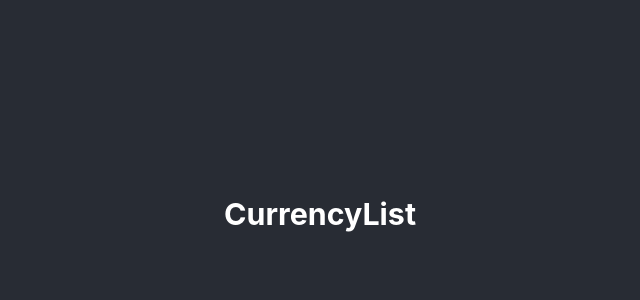
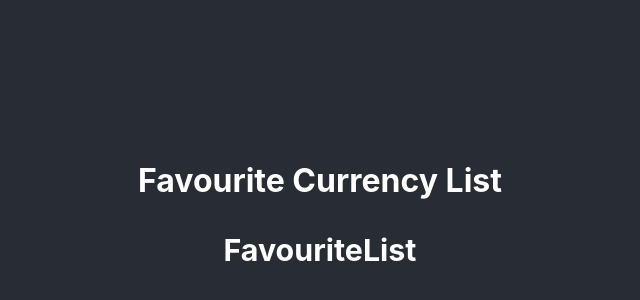
Before and after one commit to Vimalraveendra/Favourite-CurrencyList, a React (Create React App) app: page / in a window 1280 px wide. Shown: the part 186-486 px from the top of the page, without its empty margins (320-960 px from the left). Built offline with nearby package versions, Linux system fonts and the light colour scheme.

Commit message:
Created FavouriteList component & modidified the CurrencyList component,also added styles to the currencyList

```diff
--- a/src/Components/CurrencyList/CurrencyList.jsx
+++ b/src/Components/CurrencyList/CurrencyList.jsx
@@ -1,13 +1,22 @@
 import React from "react";
+ import FavouriteList from '../FavouriteList/FavouriteList'
+ import './CurrencyList.scss';
 
 
+class CurrencyList extends React.Component {
 
-const CurrencyList = () => {
-  return (
-    <div className="homepage">
-      <h3>CurrencyList</h3>
-    </div>
-  );
-};
+
+    render() {
+      return (
+        <React.Fragment>
+          <div>
+            <h3 className="title">Favourite Currency List </h3>
+          </div>
+
+          <FavouriteList />
+        </React.Fragment>
+      );
+    }
+  }
 
 export default CurrencyList;
--- /dev/null
+++ b/src/Components/CurrencyList/CurrencyList.scss
@@ -0,0 +1,3 @@
+.title {
+  font-size: 2rem;
+}
--- /dev/null
+++ b/src/Components/FavouriteList/FavouriteList.jsx
@@ -0,0 +1,11 @@
+import React from 'react';
+
+const FavouriteList=()=>{
+    return(
+        <div>
+        <h3>FavouriteList</h3>
+        </div>
+    )
+}
+
+export default FavouriteList;
```
